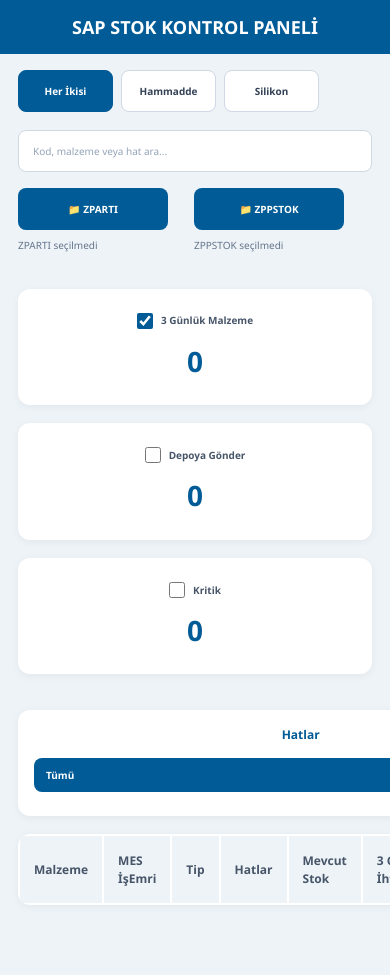
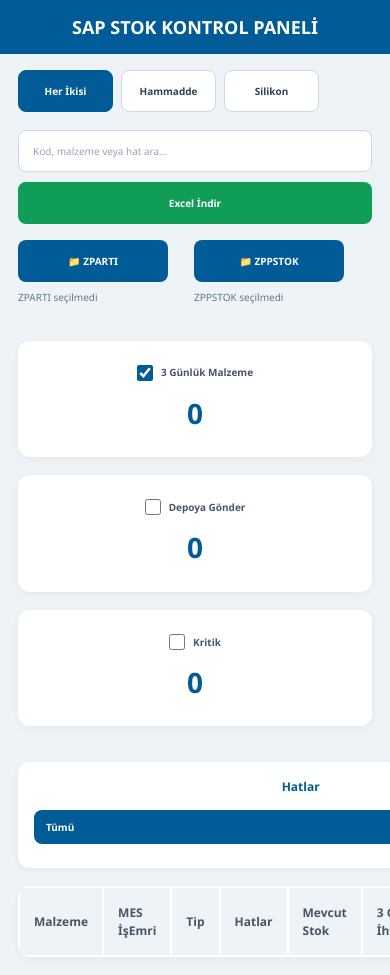
Before and after one commit to canerinciweb/mercan-sap-panel, a React (Vite) app: page / in a window 390 px wide. Shown: the top 975 px of the page. Before the commit the page ends 923 px from the top, so only its background shows below. Built offline with nearby package versions, Linux system fonts and the light colour scheme.

Commit message:
Excel indirme özelliği eklendi

```diff
--- a/src/App.css
+++ b/src/App.css
@@ -344,13 +344,46 @@
 /* ===========================
    RESPONSIVE
 =========================== */
+@media(max-width:900px){
 
+  .toolbarRight{
+    width:100%;
+    flex-direction:column;
+    align-items:stretch;
+  }
+
+  .exportButton{
+    width:100%;
+  }
+}
 @media(max-width:900px){
 
   .toolbar{
     flex-direction:column;
     align-items:stretch;
   }
+  .toolbarRight{
+  display:flex;
+  align-items:center;
+  gap:10px;
+}
+
+.exportButton{
+  height:42px;
+  padding:0 18px;
+  border:none;
+  border-radius:8px;
+  background:#0f9d58;
+  color:#fff;
+  font-size:10px;
+  font-weight:700;
+  cursor:pointer;
+  transition:.2s;
+}
+
+.exportButton:hover{
+  background:#0b8649;
+}
 
   .searchInput{
     width:100%;
--- a/src/App.jsx
+++ b/src/App.jsx
@@ -1,5 +1,6 @@
 import { useMemo, useState } from "react";
 import "./App.css";
+import { exportStockExcel } from "./utils/exportExcel";
 import Header from "./components/Header";
 import Toolbar from "./components/Toolbar";
 import UploadPanel from "./components/UploadPanel";
@@ -113,6 +114,7 @@
   setCategory={setCategory}
   search={search}
   setSearch={setSearch}
+  onExport={() => exportStockExcel(filtered)}
 />
 
       <UploadPanel
--- a/src/components/Toolbar.jsx
+++ b/src/components/Toolbar.jsx
@@ -3,19 +3,16 @@
   setCategory,
   search,
   setSearch,
+  onExport,
 }) {
-  const buttons = ["Her İkisi", "Hammadde", "Silikon"];
-
   return (
     <div className="toolbar">
       <div className="filters">
-        {buttons.map((item) => (
+        {["Her İkisi", "Hammadde", "Silikon"].map((item) => (
           <button
             key={item}
             className={
-              category === item
-                ? "filterButton active"
-                : "filterButton"
+              category === item ? "filterButton active" : "filterButton"
             }
             onClick={() => setCategory(item)}
           >
@@ -24,13 +21,18 @@
         ))}
       </div>
 
+      <div className="toolbarRight">
         <input
           className="searchInput"
-        type="text"
           placeholder="Kod, malzeme veya hat ara..."
           value={search}
           onChange={(e) => setSearch(e.target.value)}
         />
+
+        <button className="exportButton" onClick={onExport}>
+          Excel İndir
+        </button>
+      </div>
     </div>
   );
 }
--- /dev/null
+++ b/src/utils/exportExcel.js
@@ -0,0 +1,25 @@
+import * as XLSX from "xlsx";
+
+export function exportStockExcel(data) {
+  const rows = data.map((item) => ({
+    "Malzeme Kodu": item.material,
+    "Malzeme Adı": item.name,
+    "MES İşEmri": item.jobOrders,
+    "Tip": item.type,
+    "Hatlar": item.machines,
+    "Mevcut Stok": item.stock,
+    "3 Gün İhtiyaç": item.need,
+    "Kalacak": item.remaining,
+    "Durum": item.action,
+  }));
+
+  const ws = XLSX.utils.json_to_sheet(rows);
+  const wb = XLSX.utils.book_new();
+
+  XLSX.utils.book_append_sheet(wb, ws, "Stok Listesi");
+
+  XLSX.writeFile(
+    wb,
+    `SAP_Stok_Listesi_${new Date().toISOString().slice(0, 10)}.xlsx`
+  );
+}
```
Lines whose indentation alone changed are shown as unchanged.
